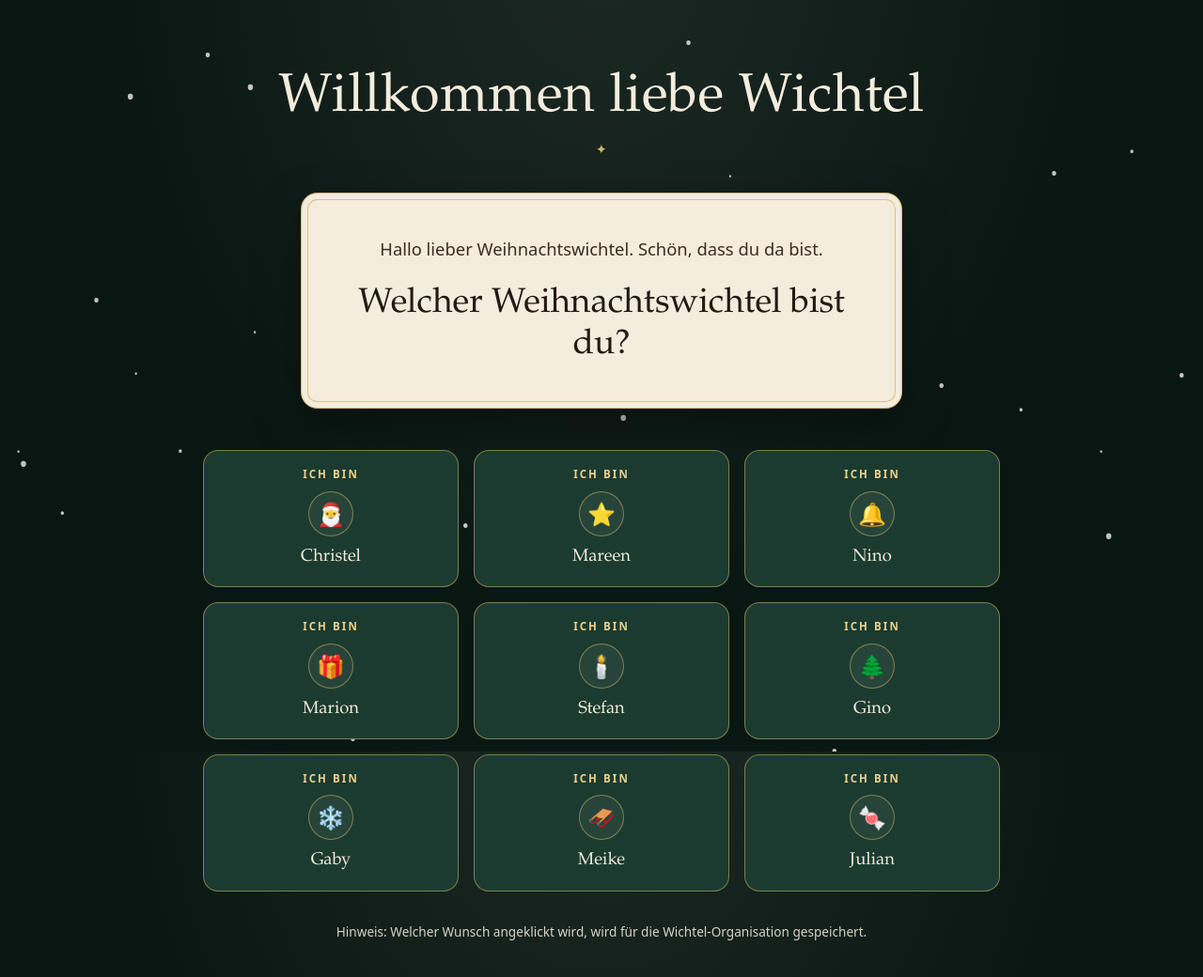
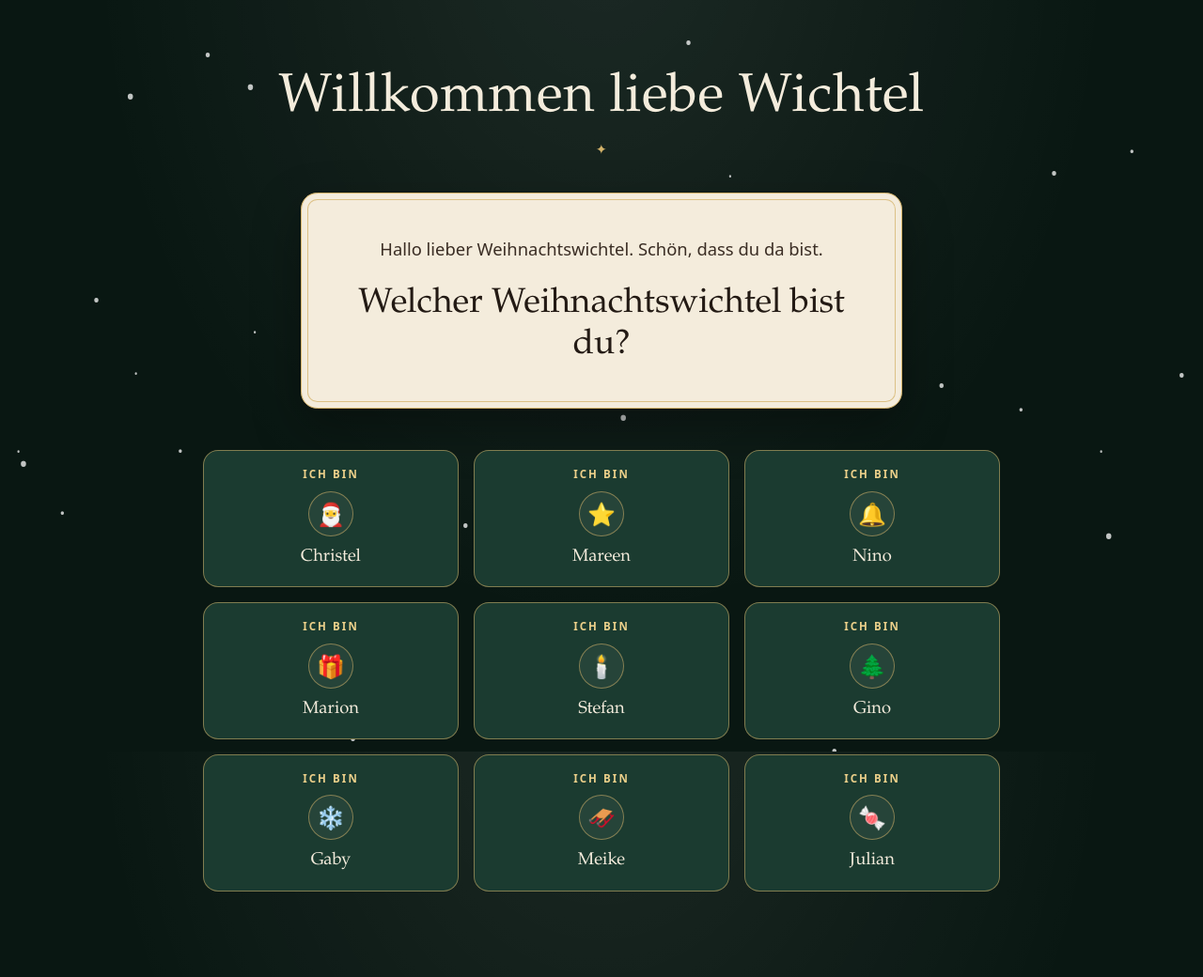
Before and after one commit to cas-meikesprickmann/Wichteln2026, a plain HTML site: page index.html in a window 1280 px wide. Shown: the whole page at 94% size. Drawn offline with Linux system fonts and the light colour scheme.

Commit message:
Clear data hint paragraph in index.html
Removed content from the data hint paragraph in index.html.

```diff
--- a/index.html
+++ b/index.html
@@ -19,7 +19,7 @@
         <p class="frage">Welcher Weihnachtswichtel bist du?</p>
       </div>
       <ul id="kacheln-ich" class="kacheln klein"></ul>
-      <p id="datenhinweis" class="datenhinweis" hidden>Hinweis: Welcher Wunsch angeklickt wird, wird für die Wichtel-Organisation gespeichert.</p>
+      <p id="datenhinweis" class="datenhinweis" hidden> </p>
     </section>
 
     <!-- Seite 2: Wunsch auswählen (eigene Kachel wird ausgeblendet) -->
```
